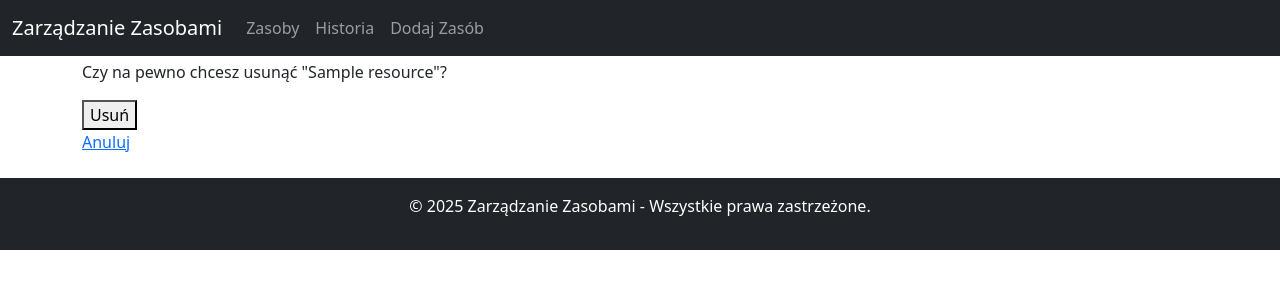
After one commit to SArkadiusz/zarzadzanie-zasobami, a Django app: page /resources/1/delete/ in a window 1280 px wide. The commit adds this page. Shown: the top 300 px of the page. Run offline with Django 5.2, Linux system fonts and the light colour scheme; tables that the repository leaves empty hold one stand-in row (values such as "Sample post").

Commit message:
add home_page, edit, delete and report for resources templates

```diff
--- /dev/null
+++ b/templates/zasoby/base.html
@@ -0,0 +1,49 @@
+<!DOCTYPE html>
+<html lang="en">
+<head>
+    <meta charset="UTF-8">
+    <meta name="viewport" content="width=device-width, initial-scale=1.0">
+    <title>{% block title %}Zarządzanie Zasobami{% endblock %}</title>
+    <link rel="stylesheet" href="https://cdn.jsdelivr.net/npm/bootstrap@5.3.0/dist/css/bootstrap.min.css">
+    <style>
+        body {
+            padding-top: 60px;
+        }
+    </style>
+</head>
+<body>
+    <nav class="navbar navbar-expand-lg navbar-dark bg-dark fixed-top">
+        <div class="container-fluid">
+            <a class="navbar-brand" href="{% url 'home' %}">Zarządzanie Zasobami</a>
+            <button class="navbar-toggler" type="button" data-bs-toggle="collapse" data-bs-target="#navbarNav" aria-controls="navbarNav" aria-expanded="false" aria-label="Toggle navigation">
+                <span class="navbar-toggler-icon"></span>
+            </button>
+            <div class="collapse navbar-collapse" id="navbarNav">
+                <ul class="navbar-nav">
+                    <li class="nav-item">
+                        <a class="nav-link" href="{% url 'resource_list' %}">Zasoby</a>
+                    </li>
+                    <li class="nav-item">
+                        <a class="nav-link" href="{% url 'history_list' %}">Historia</a>
+                    </li>
+                    <li class="nav-item">
+                        <a class="nav-link" href="{% url 'resource_create' %}">Dodaj Zasób</a>
+                    </li>
+                </ul>
+            </div>
+        </div>
+    </nav>
+
+
+    <div class="container">
+        {% block content %}
+        {% endblock %}
+    </div>
+
+    <footer class="bg-dark text-white text-center py-3 mt-4">
+        <p>&copy; 2025 Zarządzanie Zasobami - Wszystkie prawa zastrzeżone.</p>
+    </footer>
+
+    <script src="https://cdn.jsdelivr.net/npm/bootstrap@5.3.0/dist/js/bootstrap.bundle.min.js"></script>
+</body>
+</html>
--- /dev/null
+++ b/templates/zasoby/resource_confirm_delete.html
@@ -0,0 +1,10 @@
+{% extends "zasoby/base.html" %}
+
+{% block content %}
+    <p>Czy na pewno chcesz usunąć "{{ resource.name }}"?</p>
+    <form method="post">
+        {% csrf_token %}
+        <button type="submit">Usuń</button>
+    </form>
+    <a href="{% url 'resource_list' %}">Anuluj</a>
+{% endblock %}
--- a/zarzadzanie/settings.py
+++ b/zarzadzanie/settings.py
@@ -37,6 +37,7 @@ INSTALLED_APPS = [
     'django.contrib.sessions',
     'django.contrib.messages',
     'django.contrib.staticfiles',
+    'django_extensions',
     'zasoby',
 ]
 
--- a/zarzadzanie/urls.py
+++ b/zarzadzanie/urls.py
@@ -17,9 +17,15 @@ Including another URLconf
 from django.contrib import admin
 from django.urls import path
 from zasoby import views
+from zasoby.views import generate_report, home_view
 
 urlpatterns = [
+    path('', views.home_view, name='home'),
     path('admin/', admin.site.urls),
     path('resources/', views.resource_list, name='resource_list'),
+    path('resources/add/', views.resource_create, name='resource_create'),
+    path('resources/<int:pk>/edit/', views.resource_edit, name='resource_edit'),
+    path('resources/<int:pk>/delete/', views.resource_delete, name='resource_delete'),
     path('history/', views.history_list, name='history_list'),
+    path('report/', generate_report, name='generate_report'),
 ]
--- a/zasoby/views.py
+++ b/zasoby/views.py
@@ -1,6 +1,13 @@
-from django.shortcuts import render
+from django.shortcuts import render, redirect, get_object_or_404
 from .models import Resource, History
+from .forms import ResourceForm
+from django.urls import reverse_lazy
+from django.views.generic.edit import UpdateView, DeleteView
+import csv
+from django.http import HttpResponse
 
+def home_view(request):
+    return render(request, 'zasoby/base.html')
 def resource_list(request):
     resources = Resource.objects.all()
     return render(request, 'zasoby/resource_list.html', {'resources': resources})
@@ -8,3 +15,72 @@ def resource_list(request):
 def history_list(request):
     histories = History.objects.all()
     return render(request, 'zasoby/history_list.html', {'histories': histories})
+
+
+# Widok dodawania zasobu
+def resource_create(request):
+    if request.method == 'POST':
+        form = ResourceForm(request.POST)
+        if form.is_valid():
+            form.save()
+            return redirect('resource_list')
+    else:
+        form = ResourceForm()
+    return render(request, 'zasoby/resource_form.html', {'form': form})
+
+# Widok edycji zasobu
+def resource_edit(request, pk):
+    resource = get_object_or_404(Resource, pk=pk)
+    if request.method == 'POST':
+        form = ResourceForm(request.POST, instance=resource)
+        if form.is_valid():
+            form.save()
+            return redirect('resource_list')
+    else:
+        form = ResourceForm(instance=resource)
+    return render(request, 'zasoby/resource_form.html', {'form': form})
+
+# Widok usuwania zasobu
+def resource_delete(request, pk):
+    resource = get_object_or_404(Resource, pk=pk)
+    if request.method == 'POST':
+        resource.delete()
+        return redirect('resource_list')
+    return render(request, 'zasoby/resource_confirm_delete.html', {'resource': resource})
+
+
+def generate_report(request):
+    response = HttpResponse(content_type='text/csv')
+    response['Content-Disposition'] = 'attachment; filename="resources_report.csv"'
+
+    writer = csv.writer(response)
+    writer.writerow(['Name', 'Category', 'Quantity', 'Unit', 'Purchase Date', 'Expiration Date'])
+
+    for resource in Resource.objects.all():
+        writer.writerow([resource.name, resource.category.name, resource.quantity, resource.unit,
+                         resource.purchase_date, resource.expiration_date])
+
+    return response
+
+
+# class ResourceUpdateView(UpdateView):
+#     model = Resource
+#     fields = ['name', 'category', 'quantity', 'unit', 'purchase_date', 'expiration_date']
+#     template_name = 'zasoby/resource_form.html'
+#     success_url = reverse_lazy('resource_list')
+#
+# class ResourceDeleteView(DeleteView):
+#     model = Resource
+#     template_name = 'zasoby/resource_confirm_delete.html'
+#     success_url = reverse_lazy('resource_list')
+#
+# class HistoryUpdateView(UpdateView):
+#     model = History
+#     fields = ['resource', 'quantity_used', 'date_used']
+#     template_name = 'zasoby/history_form.html'
+#     success_url = reverse_lazy('history_list')
+#
+# class HistoryDeleteView(DeleteView):
+#     model = History
+#     template_name = 'zasoby/history_confirm_delete.html'
+#     success_url = reverse_lazy('history_list')
```
Also changed, not shown: templates/zasoby/history_list.html (+6 -9 lines), templates/zasoby/resource_form.html (added, +12 -0 lines), templates/zasoby/resource_list.html (+6 -9 lines), zasoby/forms.py (added, +7 -0 lines).
